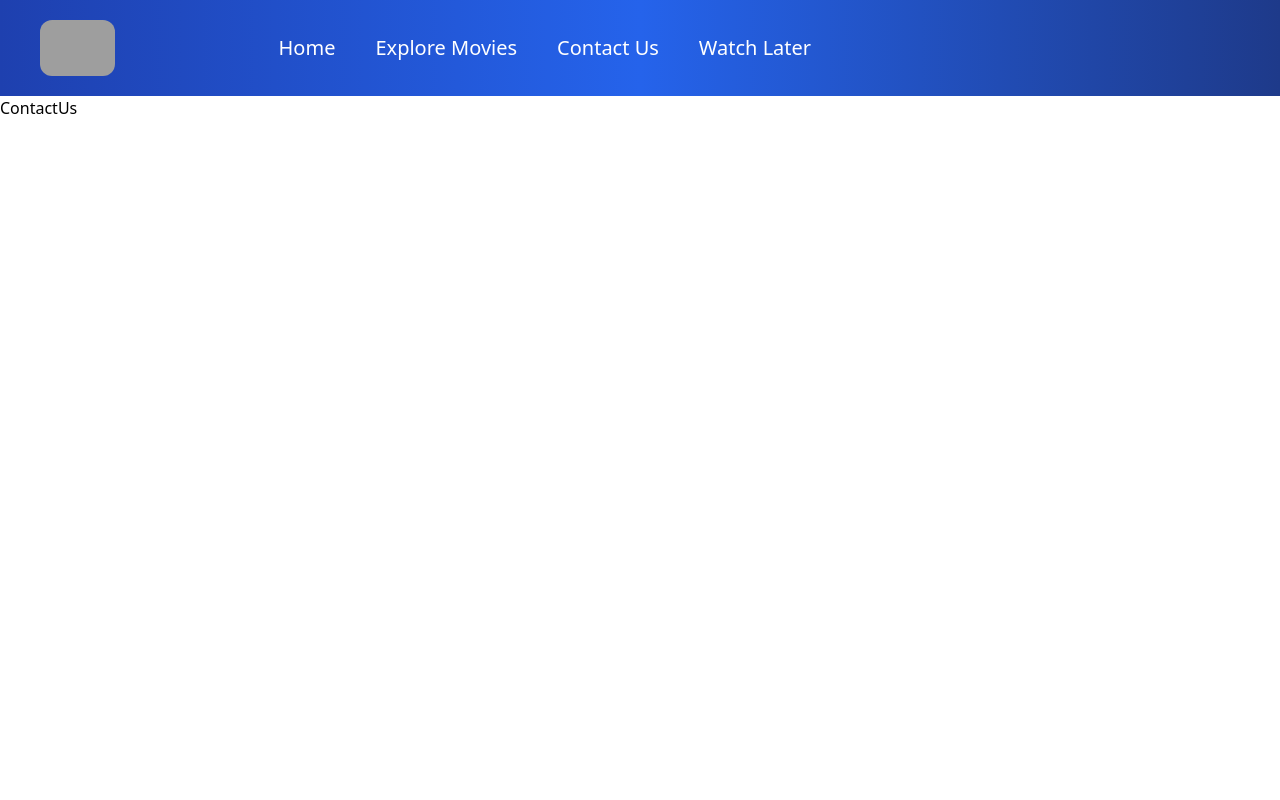
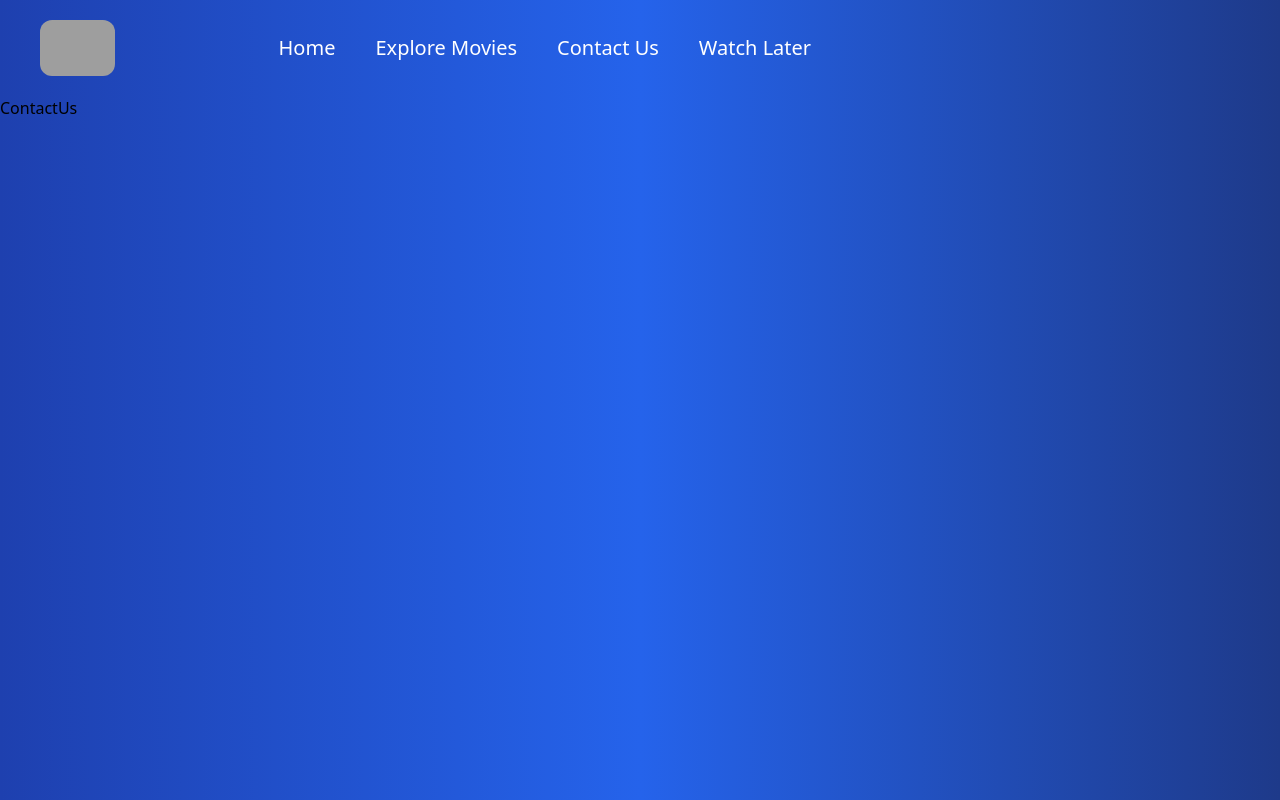
Before and after one commit to Ksoni3/Movie_app, a React (Create React App) app: page /contact_us in a window 1280 px wide. Shown: the top 800 px of the page. Built offline with nearby package versions, Linux system fonts and the light colour scheme; no server answers; grey boxes are pictures that could not be loaded.

Commit message:
added Navbar on each page

```diff
--- a/src/App.js
+++ b/src/App.js
@@ -11,8 +11,6 @@ function App() {
   return (
     <>
       <Router>
-        <Navbar />
-
         <Routes>
           <Route path="/" element={<Home />} />
           <Route path="/explore_movies" element={<ExploreMovies />} />
@@ -21,7 +19,6 @@ function App() {
           <Route path="/contact_us" element={<ContactUs />} />
           <Route path="/watchlater" element={<WatchLater />} />
         </Routes>
-        <Navbar />
         <Footer />
       </Router>
     </>
--- a/src/Components/MovieDetails.js
+++ b/src/Components/MovieDetails.js
@@ -3,7 +3,6 @@ import React, { useEffect, useState } from 'react'
 import { useParams } from 'react-router-dom'
 import { AiFillStar } from 'react-icons/ai'
 import Loading from './Loading'
-// import { Fade } from 'react-reveal'
 
 const MovieDetails = () => {
   const { id } = useParams()
--- a/src/Pages/ContactUs.js
+++ b/src/Pages/ContactUs.js
@@ -1,5 +1,6 @@
 import React, { useEffect } from 'react'
 import { useGlobalContext } from '../context/context'
+import Navbar from '../Components/Navbar'
 
 const ContactUs = () => {
   const { setHideSearchBar } = useGlobalContext()
@@ -8,7 +9,14 @@ const ContactUs = () => {
     setHideSearchBar(true)
   }, setHideSearchBar)
 
-  return <div className="h-screen">ContactUs</div>
+  return (
+    <>
+      <Navbar />
+      <div className="h-screen bg-gradient-to-r from-blue-800 via-blue-600 to-blue-900">
+        ContactUs
+      </div>
+    </>
+  )
 }
 
 export default ContactUs
--- a/src/Pages/ExploreMovies.js
+++ b/src/Pages/ExploreMovies.js
@@ -5,6 +5,7 @@ import { Link } from 'react-router-dom'
 import PageLoader from '../Components/PageLoader'
 import GenreList from '../Components/GenreList'
 import categoryLinks from '../context/constants'
+import Navbar from '../Components/Navbar'
 
 const ExploreMovies = () => {
   const [filterBy, setFilterBy] = useState('Category')
@@ -35,6 +36,8 @@ const ExploreMovies = () => {
   }
 
   return (
+    <>
+      <Navbar />
       <div className="h-100vh flex flex-col items-center justify-center gap-5 p-4 bg-gradient-to-r from-blue-800 via-blue-600 to-blue-900">
         <div>
           <label className="ml-6 text-xl md:text-2xl font-serif text-white">
@@ -90,6 +93,7 @@ const ExploreMovies = () => {
           </div>
         )}
       </div>
+    </>
   )
 }
 
--- a/src/Pages/Home.js
+++ b/src/Pages/Home.js
@@ -1,4 +1,5 @@
 import { useGlobalContext } from '../context/context'
+import Navbar from '../Components/Navbar'
 import PopularMovies from '../Components/PopularMovies'
 import PageLoader from '../Components/PageLoader'
 import { useEffect } from 'react'
@@ -12,6 +13,8 @@ const Home = () => {
   }, [setCategory, setHideSearchBar])
 
   return (
+    <>
+      <Navbar />
       <div className="min-h-screen bg-gradient-to-r from-blue-800 via-blue-600 to-blue-900  flex flex-col justify-center">
         <div className="h-24 grid items-center">
           {query.length === 0 ? (
@@ -29,6 +32,7 @@ const Home = () => {
           {isLoading ? <PageLoader /> : <PopularMovies />}
         </div>
       </div>
+    </>
   )
 }
 
--- a/src/Pages/WatchLater.js
+++ b/src/Pages/WatchLater.js
@@ -2,6 +2,7 @@ import React, { useEffect } from 'react'
 import MovieCard from '../Components/MovieCard'
 import { useGlobalContext } from '../context/context'
 import NoMoviesFound from '../Components/NoMoviesFound'
+import Navbar from '../Components/Navbar'
 
 const WatchLater = () => {
   const { watchLater, setHideSearchBar } = useGlobalContext()
@@ -11,6 +12,8 @@ const WatchLater = () => {
   }, setHideSearchBar)
 
   return (
+    <>
+      <Navbar />
       <div className="min-h-screen flex flex-col gap-5 flex-wrap items-center bg-gradient-to-r from-blue-800 via-blue-600 to-blue-900 ">
         <div className="h-24  w-full grid items-center">
           <h1 className=" text-xl sm:text-5xl my-5 font-serif text-white text-center">
@@ -28,6 +31,7 @@ const WatchLater = () => {
           </div>
         )}
       </div>
+    </>
   )
 }
 
```
Lines whose indentation alone changed are shown as unchanged.
